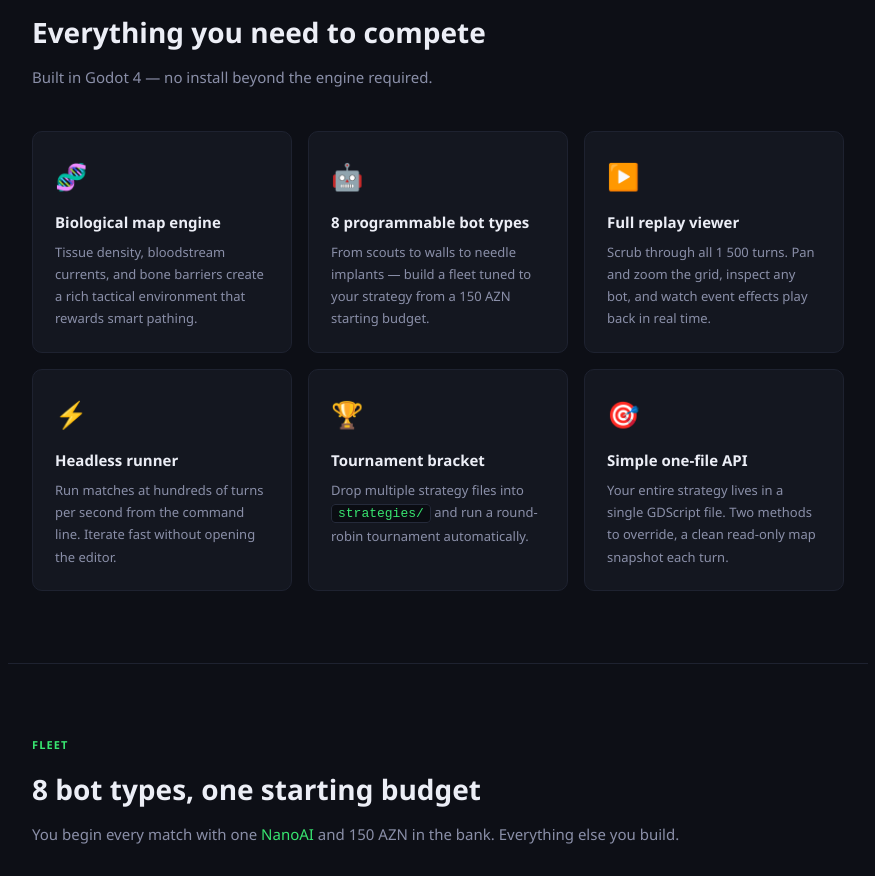
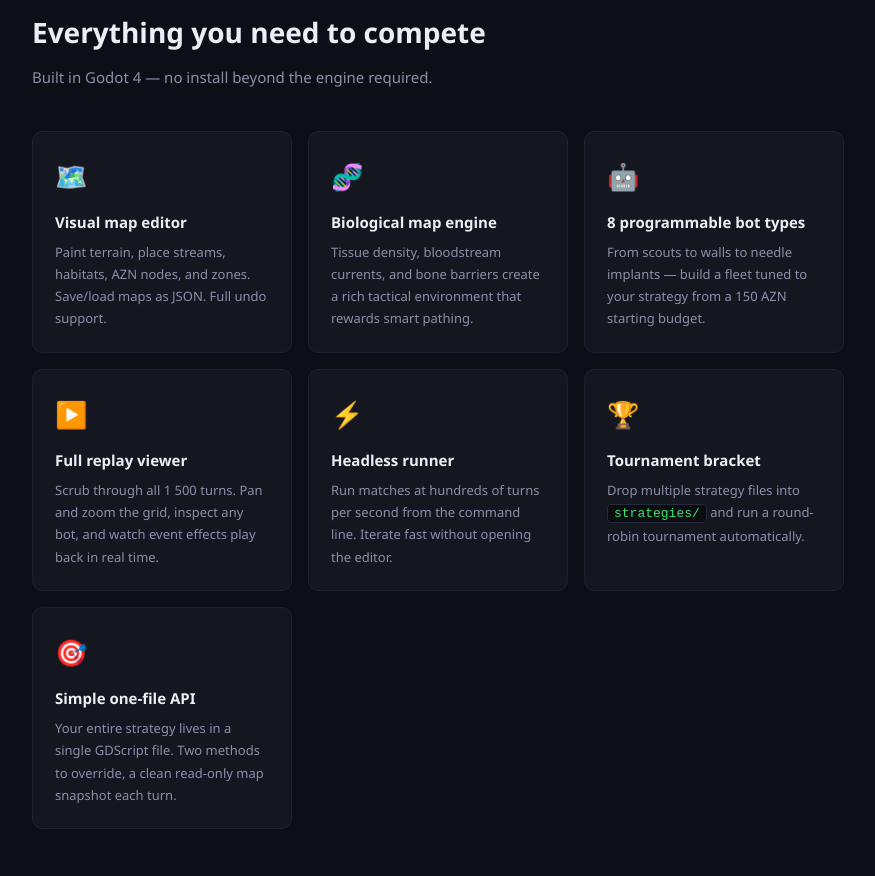
Before and after one commit to Habitas-Games/nano-bot, a plain HTML site: page index.html in a window 1280 px wide. Shown: the part 1022-1898 px from the top of the page, without its empty margins (202-1077 px from the left). Drawn offline with Linux system fonts and the light colour scheme.

Commit message:
Update main website and documentation - Phase 4 & 5
UPDATED: index.html
✅ Added visual map editor to features section
✅ First feature card now highlights map editor
✅ Explains painting, streams, elements, save/load

UPDATED: README.md
✅ Mentioned visual map editor in description
✅ Links to map creation feature
✅ Notes undo support for editing

CONTEXT FOR WEBSITE VISITORS:
- nano-bot now has a complete visual map editor
- Users can paint terrain, place streams
- Place Habitas Points, AZN nodes, injection zones
- Save/load maps as JSON (simulator-compatible)
- Full undo/redo support
- Phase 5: Save/load to JSON in progress

PHASE STATUS:
- Phase 1: Map loading & rendering ✅
- Phase 2: Terrain editing, streams ✅
- Phase 3: (Combined with Phase 2) ✅
- Phase 4: Element editing (delete, edit, move, resize) ✅
- Phase 5: File I/O (design locked, ready to implement)

Co-Authored-By: Claude Sonnet 4.6 <noreply@anthropic.com>

```diff
--- a/index.html
+++ b/index.html
@@ -300,6 +300,11 @@
   <p style="color:var(--muted)">Built in Godot 4 — no install beyond the engine required.</p>
 
   <div class="feature-grid">
+    <div class="feature-card">
+      <div class="icon">🗺️</div>
+      <h3>Visual map editor</h3>
+      <p>Paint terrain, place streams, habitats, AZN nodes, and zones. Save/load maps as JSON. Full undo support.</p>
+    </div>
     <div class="feature-card">
       <div class="icon">🧬</div>
       <h3>Biological map engine</h3>
```
Also changed, not shown: 1 other file.
